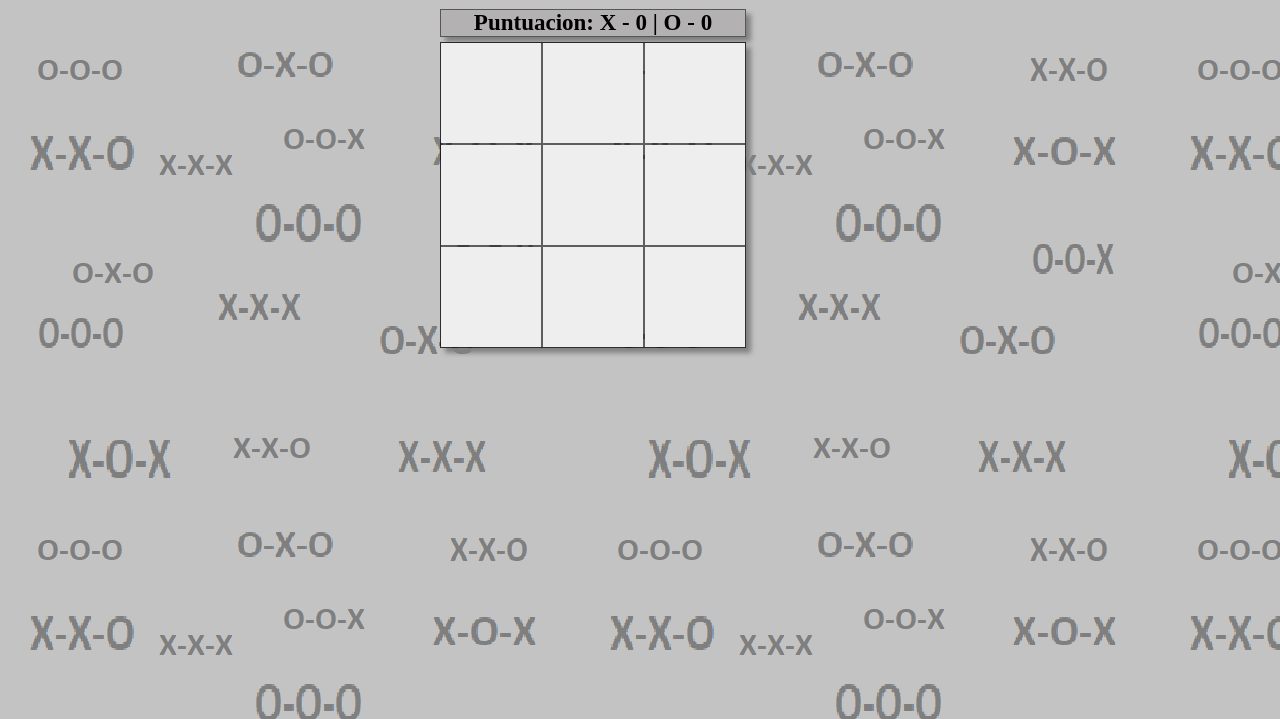
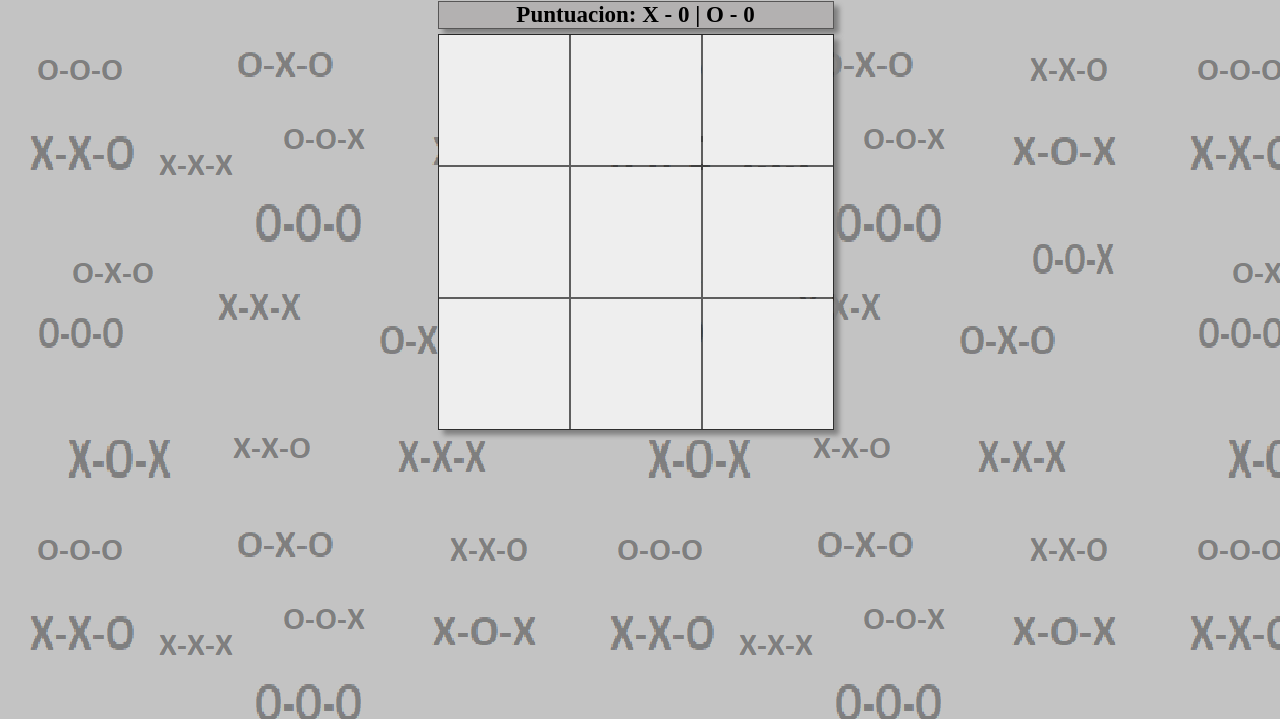
Before and after one commit to BenRomeroArg/3-En-linea, a plain HTML site: page index.html in a window 1280 px wide. Shown: the part 81-800 px from the top of the page. Drawn offline with Linux system fonts and the light colour scheme.

Commit message:
ajuste-celdas

```diff
--- a/styles.css
+++ b/styles.css
@@ -3,12 +3,14 @@ body{
 }
 #marco{
     margin: 0 auto;
-    align-content: center;
-    width: 400px;
+
+    width: 405px;/*400px*/
+    /*border: red 1px solid;*/
+    align-items: center;
 }
 #titulo{
     text-align: center;
-    width: 304px;
+    width: 394px;
     border: rgba(0, 0, 0, 0.512) 1.5px solid;
     box-shadow: 5px 5px 5px 0px grey;
     background-color: rgb(179, 177, 177);
@@ -16,7 +18,7 @@ body{
 }
 #score{
     text-align: center;
-    width: 304px;
+    width: 394px;
     border: rgba(0, 0, 0, 0.512) 1.5px solid;
     box-shadow: 5px 5px 5px 0px grey;
     background-color: rgb(179, 177, 177);
@@ -24,22 +26,22 @@ body{
 .board{
     margin-top: 5px;
     border: rgba(0, 0, 0, 0.512) 1.5px solid;
-    width: 304px;
+    width: 394px;
     display: grid;
-    grid-template-columns: repeat(3,100px);
-    grid-template-rows: repeat(3,100px);
+    grid-template-columns: repeat(3,130px);
+    grid-template-rows: repeat(3,130px);
     gap: 2px;
     background-color: rgba(0, 0, 0, 0.512);
     box-shadow: 5px 5px 5px 0px grey;
 }
 .cell{
-    width: 100px;
-    height: 100px;
+    width: 130px;
+    height: 130px;
     background-color: #eeeeee;
     display: flex;
     align-items: center;
     justify-content: center;
-    font-size: 70px;
+    font-size: 75px;
     cursor: grab;
     color: rgba(229, 5, 5, 0.628);
     font-weight: bold;
```
